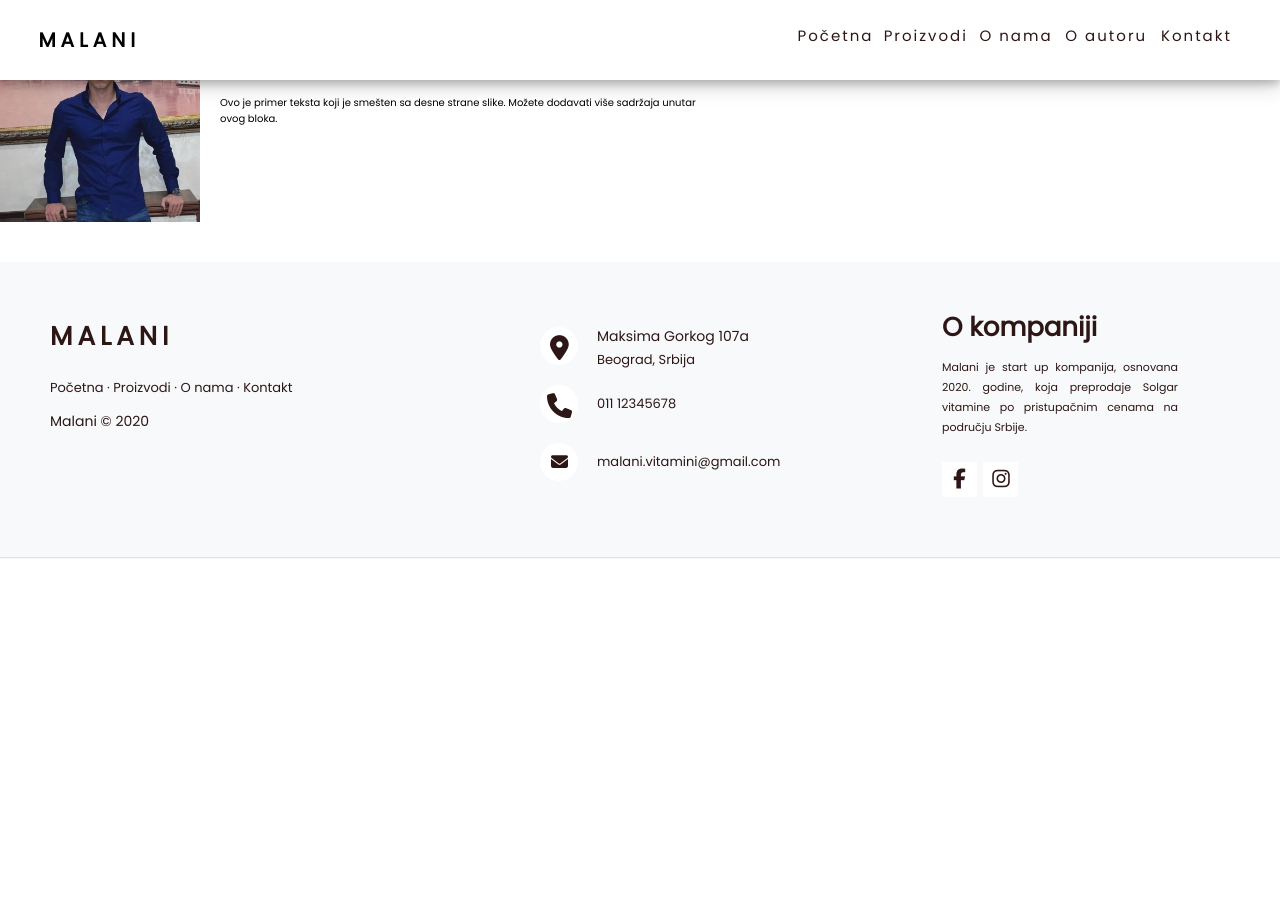
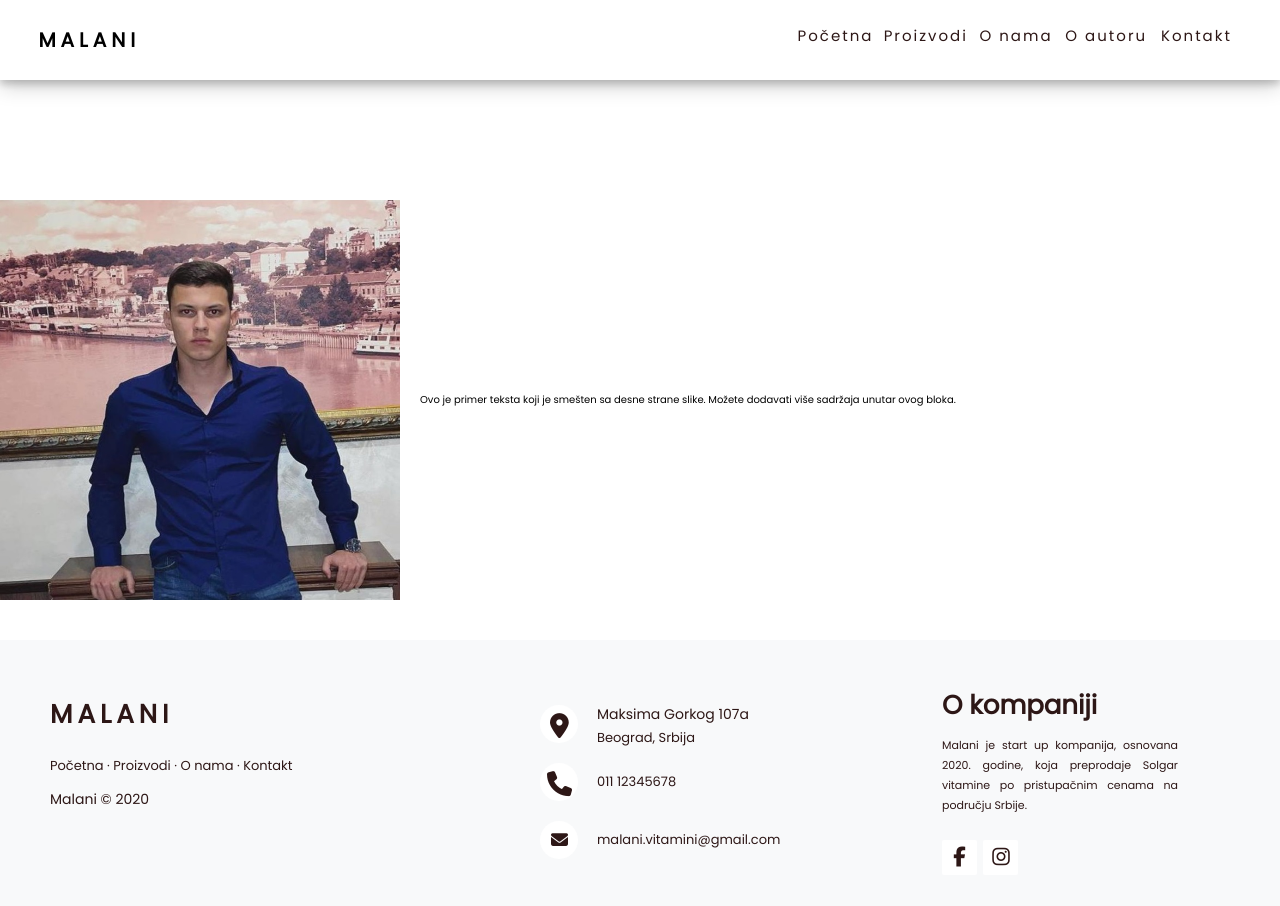
Before and after one commit to todorz4/malani, a plain HTML site: page oautoru.html in a window 1280 px wide. Before the commit the page ends 800 px from the top, so only its background shows below. Drawn offline with nearby package versions, Linux system fonts and the light colour scheme.

Commit message:
Update oautoru.html

```diff
--- a/oautoru.html
+++ b/oautoru.html
@@ -17,13 +17,14 @@
             align-items: center;
             justify-content: flex-start;
             gap: 20px;
+            margin-top:200px;
         }
         .container img {
-            width: 200px; /* Postavite veličinu slike po želji */
-            height: auto;
+            width: 400px; /* Postavite veličinu slike po želji */
+            height:400px;
         }
         .container .text {
-            max-width: 500px;
+            max-width: 700px;
         }
     </style>
 </head>
```
